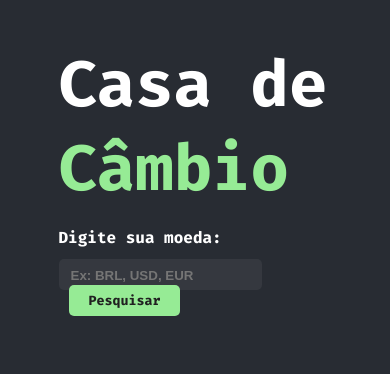
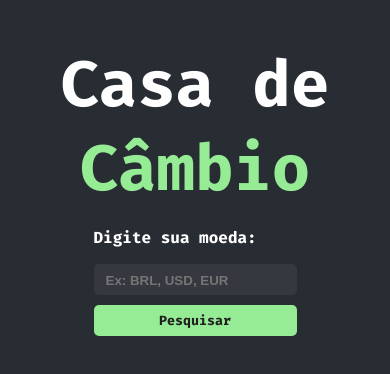
Before and after one commit to kelvynkhrystian/casaDeCambio, a website built with Vite: page index.html in a window 390 px wide. Built offline with nearby package versions, Linux system fonts and the light colour scheme.

Commit message:
responsividade

```diff
--- a/index.html
+++ b/index.html
@@ -20,7 +20,7 @@
     <section>
       <p>Digite sua moeda:</p>
     </section>
-    <section>
+    <section id="searchBox">
       <label for="coin">
         <input type="text" name="coin" id="coin" placeholder="Ex: BRL, USD, EUR">
       </label>
--- a/src/style.css
+++ b/src/style.css
@@ -105,3 +105,25 @@ main::-webkit-scrollbar-thumb {
 b {
   color: #96EB95;
 }
+
+#searchBox {
+  display: flex;
+}
+
+@media (min-width:320px) and (max-width:900px) {
+  body {
+    flex-direction: column;
+    justify-content: center;
+    align-items: center;
+  }
+  #searchBox {
+    flex-direction: column;
+  }
+  header h1{
+    text-align: center;
+  }
+  button {
+    margin-left: 0;
+    margin-top: 10px;
+  }
+}
```
